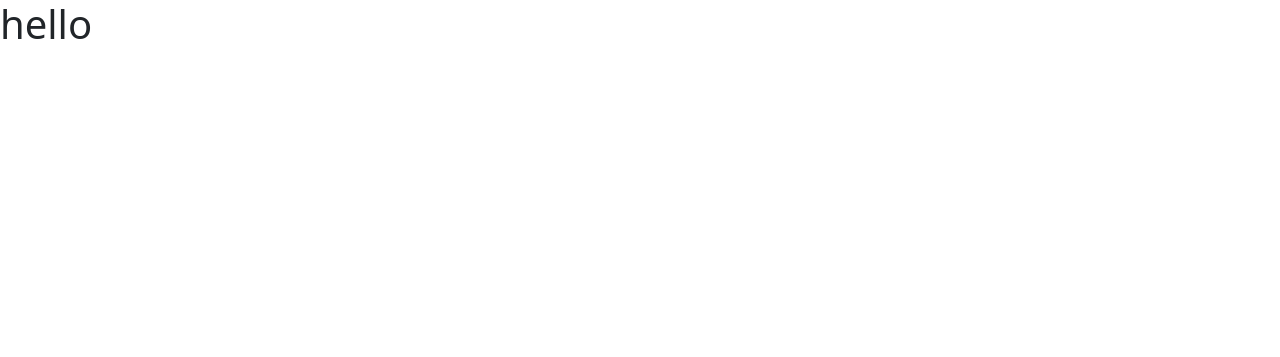
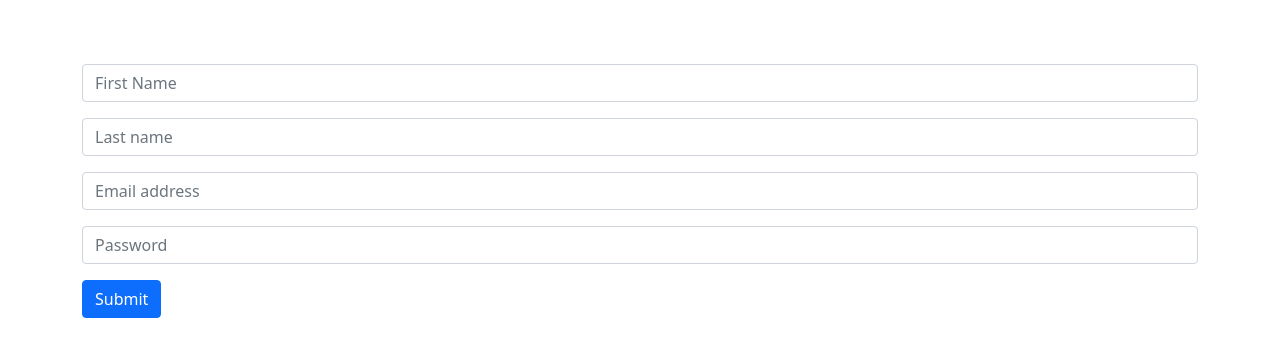
Before and after one commit to zamri98/ewallet_simp, a Django app: page /signup/ in a window 1280 px wide. Before the commit the part shown is almost empty. Shown: the top 357 px of the page. Run offline with Django 4.2, Linux system fonts and the light colour scheme.

Commit message:
12:07 16/06

```diff
--- a/templates/base.html
+++ b/templates/base.html
@@ -12,10 +12,15 @@
   </head>
   <body>
 
+    <br><br>
+    <div class="container">
 
-    {% block content %}
+      {% block content %}
 
-    {% endblock %}
+      {% endblock %}
+
+
+    </div>
 
 
     <!-- Optional JavaScript; choose one of the two! -->
--- a/templates/sign.html
+++ b/templates/sign.html
@@ -2,5 +2,25 @@
 
 
 {% block content %}
-    <h1>hello</h1>
+    <form>
+
+
+        <div class="form-group">
+            <input type="text" class="form-control mt-3 " id="exampleInputPassword1" placeholder="First Name" name="fname">
+        </div>
+
+        <div class="form-group">
+            <input type="text" class="form-control mt-3 " id="exampleInputPassword1" placeholder="Last name" name="lname">
+        </div>
+
+
+        <div class="form-group">
+        <input type="email" class="form-control mt-3" id="exampleInputEmail1" aria-describedby="emailHelp" placeholder="Email address" name="email">
+
+        <div class="form-group">
+        <input type="password" class="form-control mt-3 " id="exampleInputPassword1" placeholder="Password " name="password">
+        </div>
+
+        <button type="submit" class="btn btn-primary mt-3">Submit</button>
+    </form>
 {% endblock %}
```
